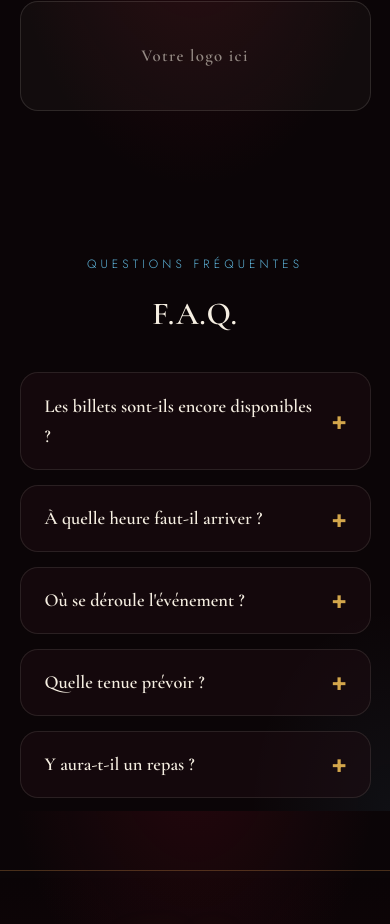
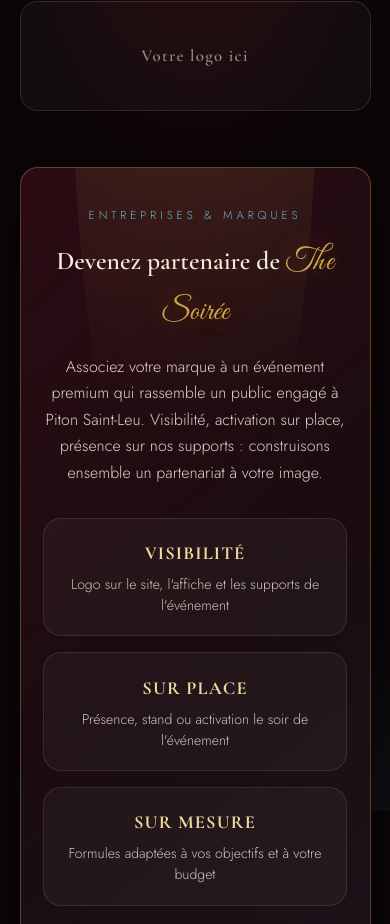
Before and after one commit to nwarvizionr-974/the-soiree, a plain HTML site: page index.html in a window 390 px wide. Shown: the part 11005-11929 px from the top of the page. Drawn offline with nearby package versions, Linux system fonts and the light colour scheme.

Commit message:
Add files via upload

```diff
--- a/index.html
+++ b/index.html
@@ -50,6 +50,7 @@
       <a href="#programme">Programme</a>
       <a href="#menu">Menu</a>
       <a href="#infos">Infos</a>
+      <a href="#devenir-partenaire">Partenaires</a>
       <a href="#faq">FAQ</a>
     </nav>
     <a class="nav__cta" href="tel:+262692287081">0692 287 081</a>
@@ -455,6 +456,41 @@
             <span class="partner__fallback">Votre logo ici</span>
           </div>
         </div>
+
+        <!-- ===== DEVENIR PARTENAIRE / SPONSOR ===== -->
+        <div class="sponsor reveal" id="devenir-partenaire">
+          <div class="sponsor__glow" aria-hidden="true"></div>
+          <p class="sponsor__eyebrow">Entreprises &amp; marques</p>
+          <h3 class="sponsor__title">Devenez partenaire de <em>The Soirée</em></h3>
+          <p class="sponsor__text">
+            Associez votre marque à un événement premium qui rassemble un public engagé
+            à Piton Saint-Leu. Visibilité, activation sur place, présence sur nos supports :
+            construisons ensemble un partenariat à votre image.
+          </p>
+
+          <ul class="sponsor__benefits">
+            <li>
+              <span class="sponsor__benefit-title">Visibilité</span>
+              <span class="sponsor__benefit-text">Logo sur le site, l'affiche et les supports de l'événement</span>
+            </li>
+            <li>
+              <span class="sponsor__benefit-title">Sur place</span>
+              <span class="sponsor__benefit-text">Présence, stand ou activation le soir de l'événement</span>
+            </li>
+            <li>
+              <span class="sponsor__benefit-title">Sur mesure</span>
+              <span class="sponsor__benefit-text">Formules adaptées à vos objectifs et à votre budget</span>
+            </li>
+          </ul>
+
+          <div class="sponsor__actions">
+            <a class="btn btn--gold" href="tel:+262692287081">Appeler · 0692 287 081</a>
+            <a class="btn btn--ghost"
+               href="https://wa.me/262692287081?text=Bonjour%2C%20je%20repr%C3%A9sente%20une%20entreprise%20int%C3%A9ress%C3%A9e%20pour%20devenir%20partenaire%20de%20THE%20SOIR%C3%89E.%20Pouvez-vous%20me%20recontacter%20%3F"
+               target="_blank" rel="noopener">Proposer un partenariat sur WhatsApp</a>
+          </div>
+          <p class="sponsor__note">Réponse rapide · Dossier partenaire sur demande</p>
+        </div>
       </div>
     </section>
 
--- a/style.css
+++ b/style.css
@@ -599,6 +599,61 @@ a:focus-visible, button:focus-visible, summary:focus-visible {
 }
 .partner.is-placeholder .partner__fallback { display: block; }
 
+/* ---------- 16b. DEVENIR PARTENAIRE / SPONSOR ---------- */
+.sponsor {
+  position: relative; overflow: hidden;
+  margin-top: 3.5rem; text-align: center;
+  background:
+    linear-gradient(140deg, rgba(163, 18, 43, .16), rgba(30, 13, 18, .6) 45%, rgba(95, 182, 220, .07)),
+    var(--noir-2);
+  border: var(--border-gold);
+  border-radius: var(--radius);
+  padding: clamp(2.4rem, 6vw, 4rem) clamp(1.4rem, 5vw, 3.5rem);
+  backdrop-filter: blur(10px);
+  box-shadow: 0 24px 70px rgba(0, 0, 0, .5);
+}
+.sponsor__glow {
+  position: absolute; top: -60%; left: 50%; transform: translateX(-50%);
+  width: 70%; height: 100%; border-radius: 50%;
+  background: radial-gradient(circle, rgba(211, 166, 75, .16), transparent 65%);
+  pointer-events: none;
+}
+.sponsor__eyebrow {
+  font-size: .72rem; letter-spacing: .34em; text-transform: uppercase;
+  color: var(--fumee); margin-bottom: .7rem;
+}
+.sponsor__title {
+  font-family: var(--font-serif); font-weight: 600;
+  font-size: clamp(1.6rem, 4vw, 2.4rem); margin-bottom: 1rem;
+}
+.sponsor__title em {
+  font-family: var(--font-script); font-style: normal; font-weight: 400;
+  color: var(--or); font-size: 1.2em;
+  text-shadow: 0 0 26px rgba(211, 166, 75, .4);
+}
+.sponsor__text { max-width: 620px; margin: 0 auto 2rem; opacity: .88; }
+.sponsor__benefits {
+  list-style: none; display: grid;
+  grid-template-columns: repeat(auto-fit, minmax(200px, 1fr));
+  gap: 1rem; margin-bottom: 2.2rem; text-align: center;
+}
+.sponsor__benefits li {
+  background: rgba(246, 239, 226, .04);
+  border: 1px solid rgba(246, 239, 226, .1);
+  border-radius: var(--radius);
+  padding: 1.2rem 1rem;
+  display: flex; flex-direction: column; gap: .35rem;
+  transition: border-color .3s ease, transform .3s ease;
+}
+.sponsor__benefits li:hover { border-color: rgba(211, 166, 75, .5); transform: translateY(-3px); }
+.sponsor__benefit-title {
+  font-family: var(--font-serif); font-weight: 700; font-size: 1.15rem;
+  color: var(--or-clair); letter-spacing: .06em; text-transform: uppercase;
+}
+.sponsor__benefit-text { font-size: .88rem; opacity: .8; line-height: 1.5; }
+.sponsor__actions { display: flex; flex-wrap: wrap; gap: 1rem; justify-content: center; }
+.sponsor__note { margin-top: 1.2rem; font-size: .78rem; letter-spacing: .16em; text-transform: uppercase; opacity: .55; }
+
 /* ---------- 17. FAQ ---------- */
 .faq__list { display: flex; flex-direction: column; gap: .9rem; }
 .faq__item {
```
Also changed, not shown: 1 other file.
